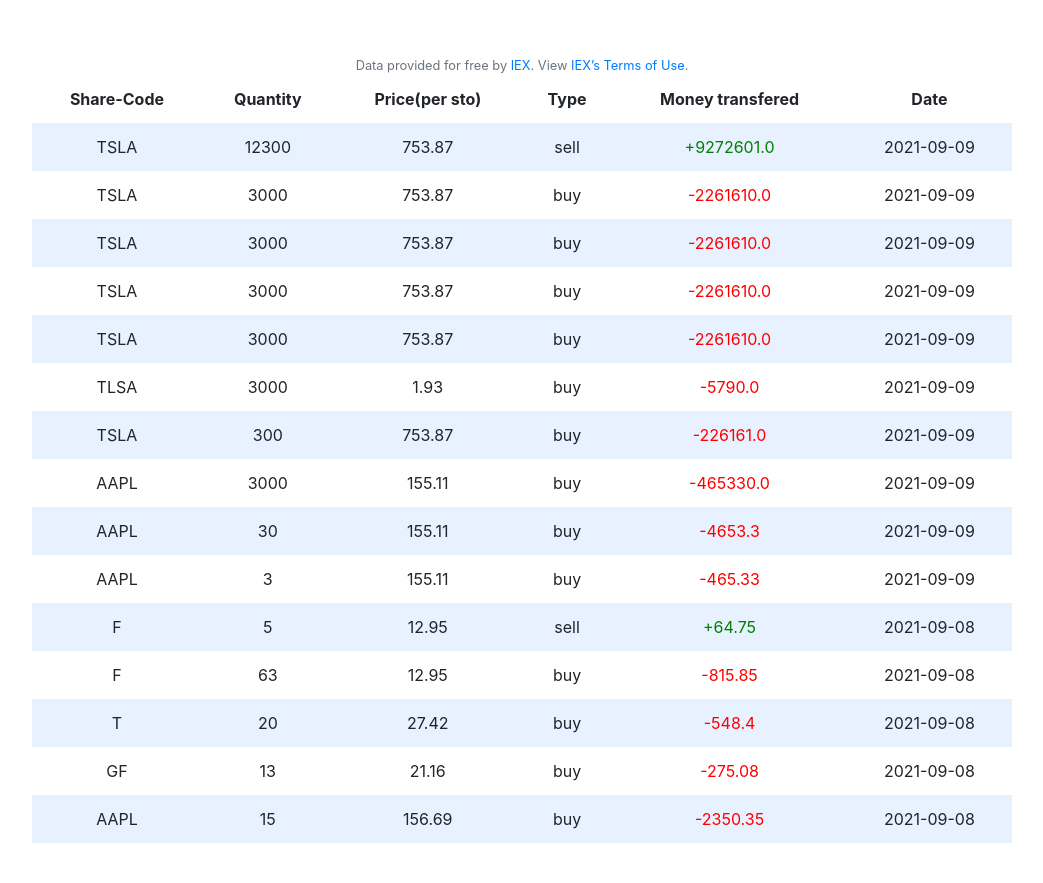
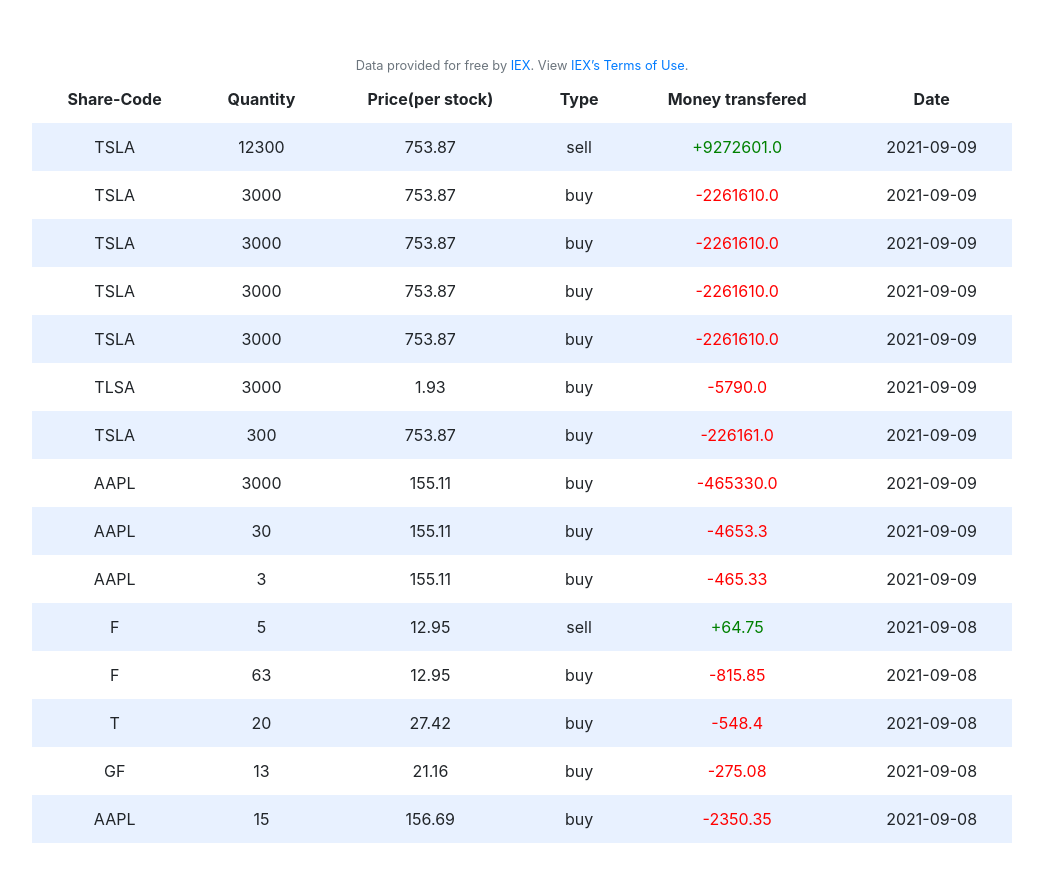
Before and after one commit to Arthur020104/finance-cs50project, a Flask app: page /history in a window 1280 px wide. Shown: the part 76-959 px from the top of the page, without its empty margins (118-1161 px from the left). Run offline with Flask 2, Linux system fonts and the light colour scheme; a user stored in the database is signed in; some libraries are stand-ins or nearby versions.

Commit message:
fixing a html and a image on readme

```diff
--- a/templates/history.html
+++ b/templates/history.html
@@ -12,7 +12,7 @@
                 <tr>
                     <th>Share-Code</th>
                     <th>Quantity</th>
-                    <th>Price(per sto)</th>
+                    <th>Price(per stock)</th>
                     <th>Type</th>
                     <th>Money transfered</th>
                     <th>Date</th>
```
Also changed, not shown: Readme images/Screenshot_7.png.
